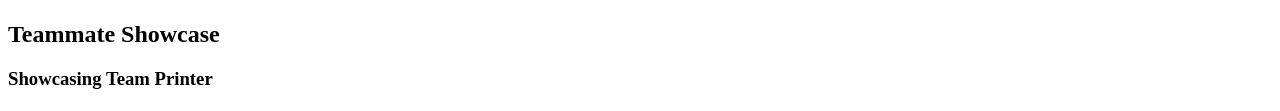
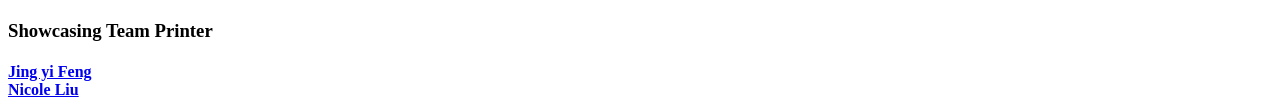
Before and after one commit to evelynchen3/web, a plain HTML site: page index.html in a window 1280 px wide. Shown: the part 924-1035 px from the top of the page. Drawn offline with Linux system fonts and the light colour scheme.

Commit message:
Add files via upload

```diff
--- a/index.html
+++ b/index.html
@@ -43,7 +43,6 @@ HW03 -- Thank you for coming to my TED talk
 
 <br>
 
-<h2> Teammate Showcase </h2>
 <h3> Showcasing Team Printer </h3>
 <h4> <a href="https://jingy114.github.io/web/"> Jing yi Feng </a>
 <br>
```
